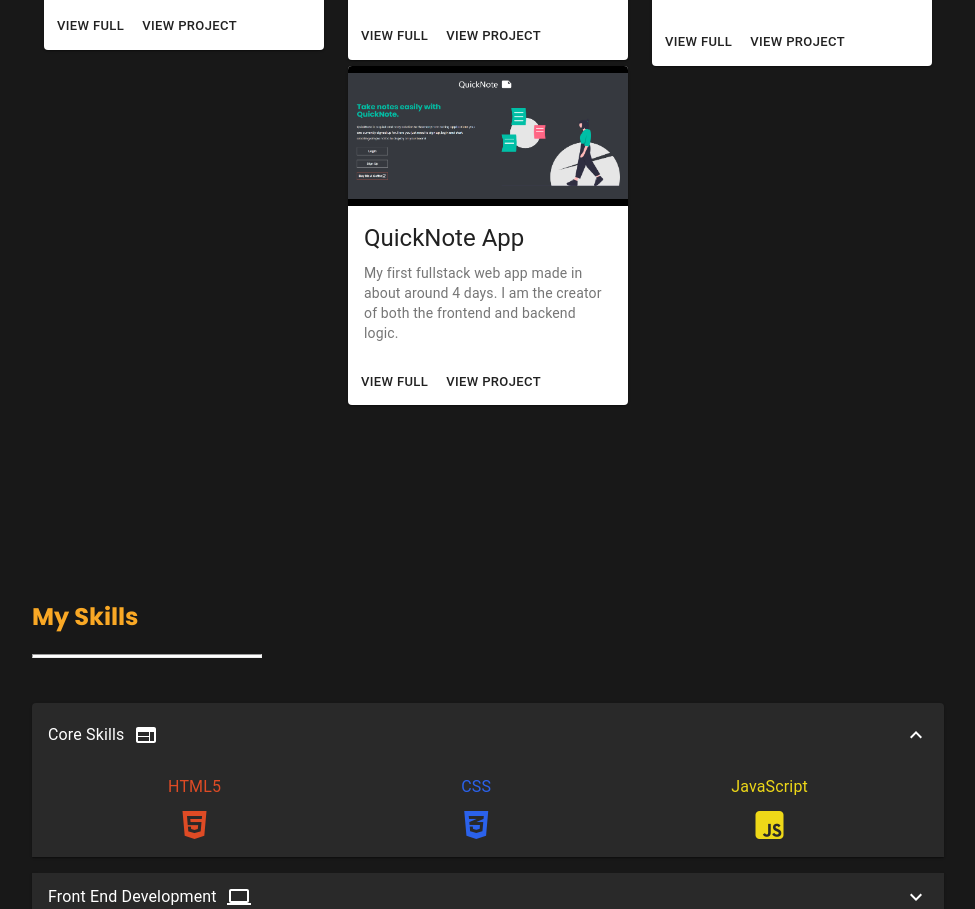
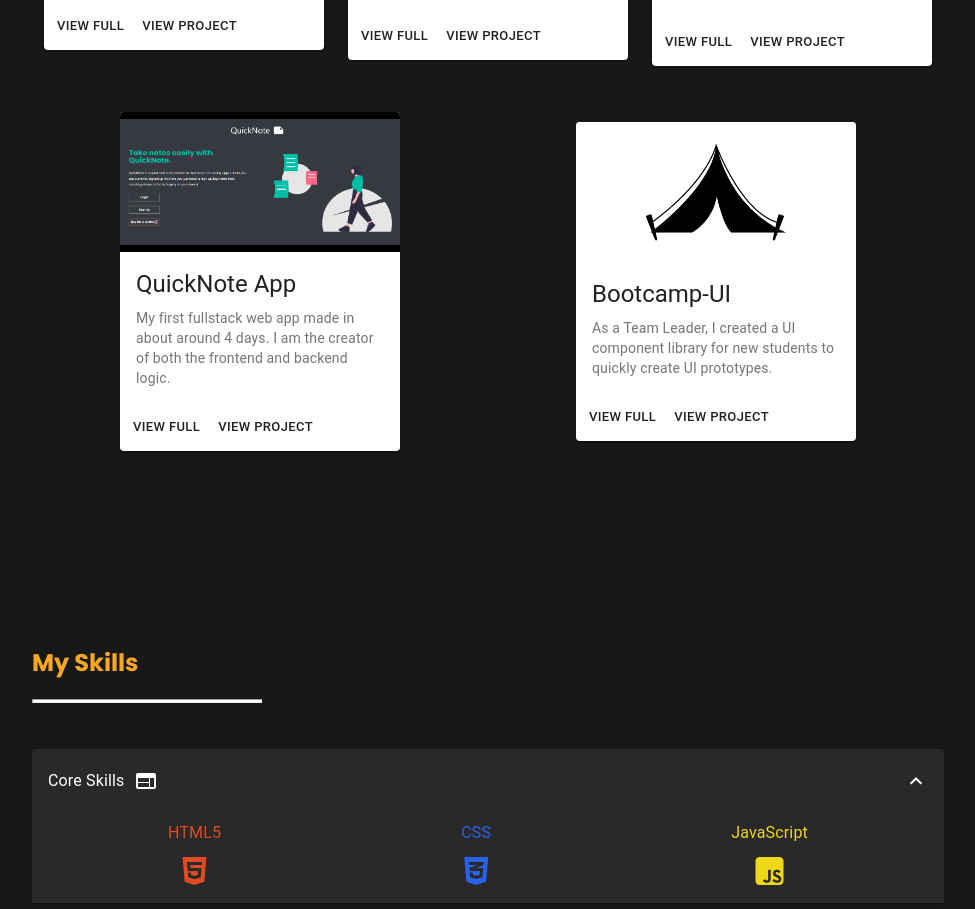
Before and after one commit to NateTheDev1/PortfolioFinal, a React (Create React App) app: page / in a window 1280 px wide. Shown: the part 1743-2652 px from the top of the page, without its empty margins (56-1031 px from the left). Built offline with nearby package versions, Linux system fonts and the light colour scheme.

Commit message:
2 Projects Added

```diff
--- a/src/components/MainWindow.js
+++ b/src/components/MainWindow.js
@@ -25,6 +25,7 @@ import EmojiObjectsIcon from "@material-ui/icons/EmojiObjects";
 import meBest from "../images/mebest.jpg";
 import professorPreview from "../images/betterprofessorpreview.png";
 import quicknotePreview from "../images/quicknotepreview.png";
+import bootcampuiPreview from "../images/bootcampuilogo.png";
 import { setPage } from "../actions/actions";
 import { connect } from "react-redux";
 import ExpandMoreIcon from "@material-ui/icons/ExpandMore";
@@ -255,6 +256,7 @@ const MainWindow = ({ page, setPage }) => {
     urbanize: false,
     shortman: false,
     quicknote: false,
+    bootcampui: false,
   });
 
   const [expandedState, setExpandedState] = useState("core");
@@ -623,6 +625,8 @@ const MainWindow = ({ page, setPage }) => {
               </Button>
             </DialogActions>
           </Dialog>
+        </div>
+        <div className={classes.cardDiv}>
           <Card className={classes.card}>
             <CardActionArea>
               <CardMedia
@@ -705,7 +709,7 @@ const MainWindow = ({ page, setPage }) => {
             </DialogContent>
             <DialogActions>
               <a
-                href="https://github.com/NateTheDev1/React-Redux-App"
+                href="https://github.com/NateTheDev1/quick-note-app"
                 style={{ textDecoration: "none" }}
                 target="_blank"
               >
@@ -716,6 +720,111 @@ const MainWindow = ({ page, setPage }) => {
                 autoFocus
                 onClick={() =>
                   setDialogState({ ...dialogState, shortman: false })
+                }
+              >
+                Done
+              </Button>
+            </DialogActions>
+          </Dialog>
+          <Card className={classes.card}>
+            <CardActionArea>
+              <CardMedia
+                style={{ objectFit: "scale-down", backgroundColor: "white" }}
+                component="img"
+                className={classes.media}
+                image={bootcampuiPreview}
+                title="Bootcamp-UI"
+              />
+              <CardContent>
+                <Typography gutterBottom variant="h5" component="h2">
+                  Bootcamp-UI
+                </Typography>
+                <Typography variant="body2" color="textSecondary" component="p">
+                  As a Team Leader, I created a UI component library for new
+                  students to quickly create UI prototypes.
+                </Typography>
+              </CardContent>
+            </CardActionArea>
+            <CardActions>
+              <Button
+                size="small"
+                className={classes.btn}
+                onClick={() =>
+                  setDialogState({ ...dialogState, bootcampui: true })
+                }
+              >
+                View Full
+              </Button>
+              <a
+                href="https://www.npmjs.com/package/bootcamp-ui"
+                target="_blank"
+              >
+                <Button size="small" className={classes.btn}>
+                  View Project
+                </Button>
+              </a>
+            </CardActions>
+          </Card>
+          <Dialog
+            className={classes.dialog}
+            onClose={() =>
+              setDialogState({ ...dialogState, bootcampui: false })
+            }
+            open={dialogState.bootcampui}
+            fullWidth={true}
+            maxWidth="sm"
+          >
+            <DialogTitle
+              onClose={() =>
+                setDialogState({ ...dialogState, bootcampui: false })
+              }
+            >
+              QuickNote Web App
+            </DialogTitle>
+            <DialogContent dividers>
+              <Typography gutterBottom>
+                Bootcamp-UI is a prototyping based component library made for
+                easy and quick UI development in React. Made for bootcamp
+                students by a bootcamp student. I became a team leader at my
+                school and to help the group of students I managed, I created a
+                component library to help them while they were just starting out
+                in React to easily create good looking UI.
+              </Typography>
+              <br />
+              <Typography gutterBottom>
+                Styled Components, Styleguidist, CSS, React
+              </Typography>
+              <br />
+
+              <div
+                style={{
+                  display: "flex",
+                  justifyContent: "space-between",
+                  alignItems: "center",
+                  width: "40%",
+                }}
+              >
+                <Typography gutterBottom>Technologies:</Typography>
+                <i class="fab fa-html5"></i>
+                <i class="fab fa-css3-alt"></i>
+                <i class="fab fa-react"></i>
+                <i class="fas fa-database"></i>
+                <i class="fab fa-js-square"></i>
+              </div>
+            </DialogContent>
+            <DialogActions>
+              <a
+                href="https://github.com/NateTheDev1/bootcamp-ui"
+                style={{ textDecoration: "none" }}
+                target="_blank"
+              >
+                <Button style={{ color: "white" }}>GitHub</Button>
+              </a>
+              <Button
+                style={{ color: "white" }}
+                autoFocus
+                onClick={() =>
+                  setDialogState({ ...dialogState, bootcampui: false })
                 }
               >
                 Done
```
Also changed, not shown: src/images/bootcampuilogo.png (added).
